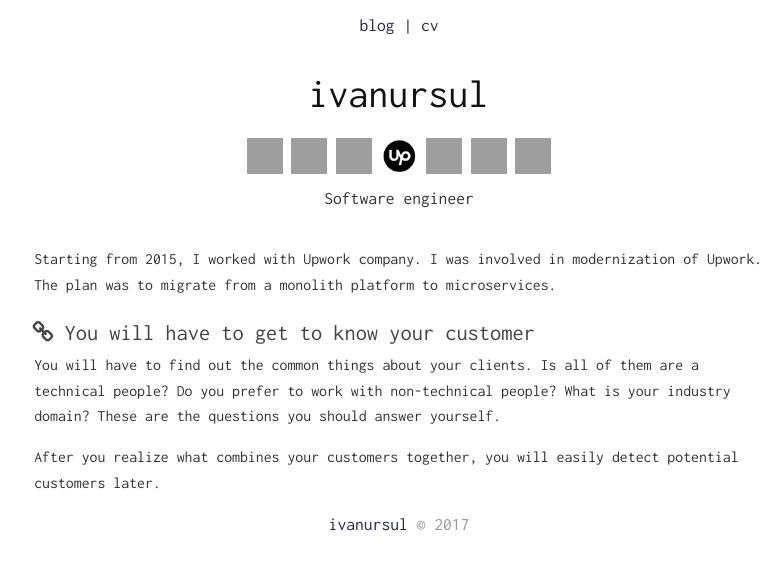
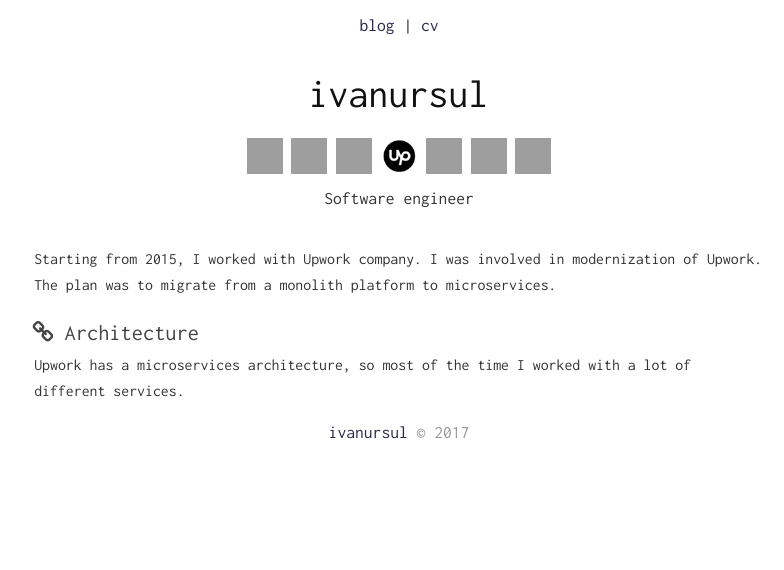
Before and after one commit to ivanursul/ivanursul, a Jekyll site: the page built from working-with-upwork.md, in a window 1280 px wide, cut to the strip 0-570 px from the top of the page. Shown: the whole strip, without its empty margins (241-1025 px from the left). Built offline with Jekyll 4.4.1, drawn with Linux system fonts in a browser that asks for light colours; our own code applies the rules of GitHub Pages for plain Markdown files; grey boxes are pictures that could not be loaded.

Commit message:
Working with Upwork page

```diff
--- a/working-with-upwork.md
+++ b/working-with-upwork.md
@@ -5,8 +5,6 @@
 
 Starting from 2015, I worked with Upwork company. I was involved in modernization of Upwork. The plan was to migrate from a monolith platform to microservices.
 
-### <a href="#understand_customer" name="understand_customer"><i class="fa fa-link anchor" aria-hidden="true"></i></a> You will have to get to know your customer
+### <a href="#understand_customer" name="understand_customer"><i class="fa fa-link anchor" aria-hidden="true"></i></a> Architecture
 
-You will have to find out the common things about your clients. Is all of them are a technical people? Do you prefer to work with non-technical people? What is your industry domain? These are the questions you should answer yourself.
-
-After you realize what combines your customers together, you will easily detect potential customers later.
+Upwork has a microservices architecture, so most of the time I worked with a lot of different services.
```
